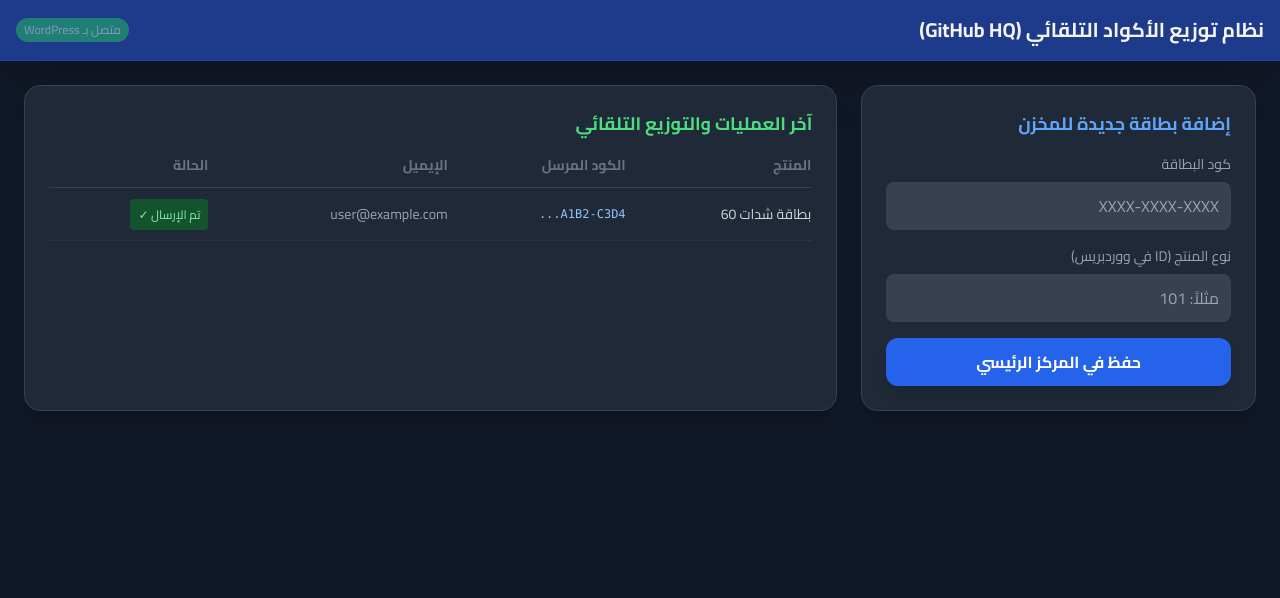
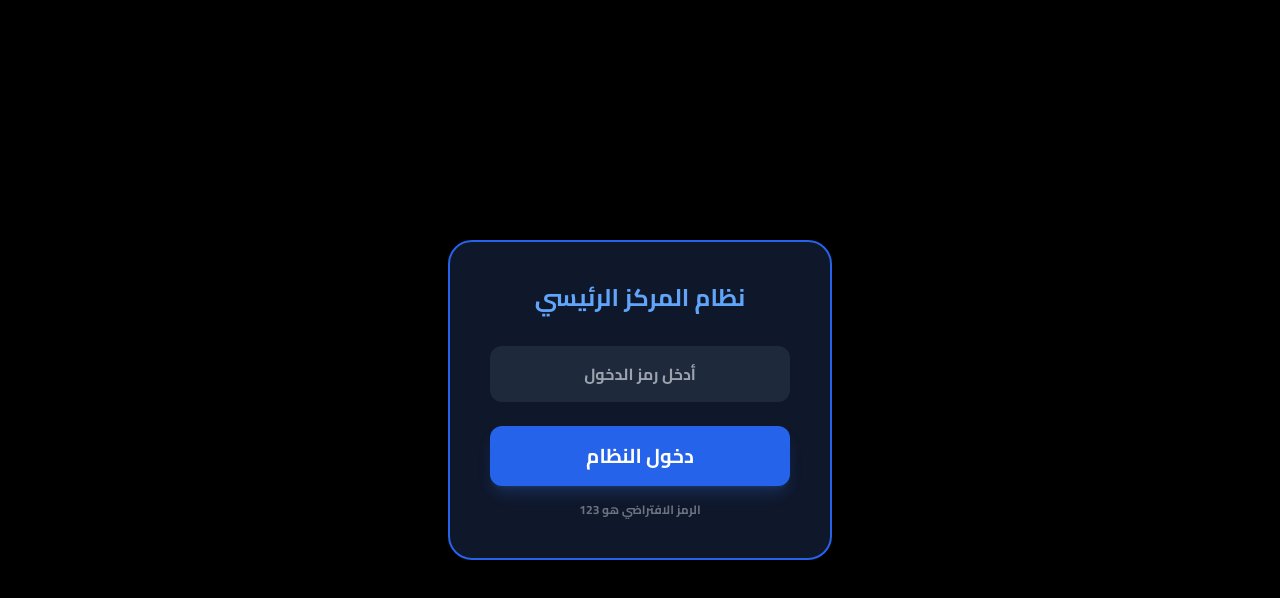
Before and after one commit to alzh64h-rgb/weptest, a website: page index.html in a window 1280 px wide. Drawn offline with nearby package versions, Linux system fonts and the light colour scheme.

Commit message:
Update index.html

```diff
--- a/index.html
+++ b/index.html
@@ -2,74 +2,119 @@
 <html lang="ar" dir="rtl">
 <head>
     <meta charset="UTF-8">
-    <title>المركز الرئيسي لإدارة البطاقات | GitHub Dashboard</title>
+    <meta name="viewport" content="width=device-width, initial-scale=1.0">
+    <title>المركز الرئيسي المتكامل | GitHub HQ</title>
     <script src="https://cdn.tailwindcss.com"></script>
-    <link href="https://fonts.googleapis.com/css2?family=Cairo:wght@400;700&display=swap" rel="stylesheet">
+    <link href="https://fonts.googleapis.com/css2?family=Cairo:wght@700&display=swap" rel="stylesheet">
     <style>body { font-family: 'Cairo', sans-serif; }</style>
 </head>
-<body class="bg-gray-900 text-gray-100">
+<body class="bg-[#0f172a] text-white overflow-x-hidden">
 
-    <nav class="bg-blue-900 p-4 border-b border-blue-800 shadow-2xl">
-        <div class="container mx-auto flex justify-between items-center">
-            <h1 class="text-xl font-bold">نظام توزيع الأكواد التلقائي (GitHub HQ)</h1>
-            <span class="bg-green-500 text-xs px-2 py-1 rounded-full animate-pulse">متصل بـ WordPress</span>
+    <div id="login-screen" class="fixed inset-0 bg-black flex items-center justify-center z-[1000]">
+        <div class="bg-slate-900 p-10 rounded-3xl border-2 border-blue-600 shadow-2xl w-96 text-center">
+            <h2 class="text-2xl font-bold mb-8 text-blue-400">نظام المركز الرئيسي</h2>
+            <input id="pass-key" type="password" placeholder="أدخل رمز الدخول" class="w-full p-4 rounded-xl bg-slate-800 mb-6 border-none focus:ring-2 focus:ring-blue-500 outline-none text-center text-white">
+            <button onclick="checkPass()" class="w-full bg-blue-600 py-4 rounded-xl font-black text-xl hover:bg-blue-500 transition shadow-lg shadow-blue-500/20">دخول النظام</button>
+            <p class="mt-4 text-gray-500 text-xs text-center">الرمز الافتراضي هو 123</p>
         </div>
-    </nav>
+    </div>
 
-    <div class="container mx-auto p-6">
-        <div class="grid grid-cols-1 lg:grid-cols-3 gap-6">
+    <div id="main-dashboard" class="hidden min-h-screen flex flex-col">
+        <nav class="p-6 bg-slate-900 border-b border-slate-800 flex justify-between items-center shadow-lg">
+            <h1 class="text-xl font-black text-blue-400">لوحة التحكم المركزية</h1>
+            <button onclick="location.reload()" class="bg-red-900/40 text-red-400 px-4 py-2 rounded-xl text-xs font-bold hover:bg-red-800 transition">تسجيل خروج</button>
+        </nav>
 
-            <div class="lg:col-span-1 bg-gray-800 p-6 rounded-2xl border border-gray-700 shadow-xl">
-                <h2 class="text-lg font-bold mb-4 text-blue-400">إضافة بطاقة جديدة للمخزن</h2>
-                <label class="block text-sm mb-2 text-gray-400">كود البطاقة</label>
-                <input id="newCode" type="text" placeholder="XXXX-XXXX-XXXX" class="w-full bg-gray-700 border-none p-3 rounded-lg mb-4 focus:ring-2 focus:ring-blue-500 text-white">
+        <div class="flex-1 flex flex-col items-center justify-center gap-8 p-6">
+            <div class="grid grid-cols-1 md:grid-cols-2 gap-8 w-full max-w-4xl">
 
-                <label class="block text-sm mb-2 text-gray-400">نوع المنتج (ID في ووردبريس)</label>
-                <input id="prodID" type="number" placeholder="مثلاً: 101" class="w-full bg-gray-700 border-none p-3 rounded-lg mb-4 text-white">
+                <button onclick="showSection('shop-view')" class="bg-gradient-to-br from-blue-600 to-blue-800 p-10 rounded-3xl shadow-2xl hover:scale-105 transition transform text-center group border border-blue-400/30">
+                    <div class="text-6xl mb-4 group-hover:animate-bounce">🛒</div>
+                    <h2 class="text-2xl font-bold">الدخول للمتجر</h2>
+                    <p class="text-sm text-blue-100 mt-2 opacity-70">عرض المنتجات للزبائن</p>
+                </button>
 
-                <button onclick="saveToCloud()" class="w-full bg-blue-600 hover:bg-blue-500 text-white font-bold py-3 rounded-xl transition-all shadow-lg">
-                    حفظ في المركز الرئيسي
+                <button onclick="showSection('admin-view')" class="bg-gradient-to-br from-slate-800 to-slate-700 p-10 rounded-3xl shadow-2xl hover:scale-105 transition transform text-center group border border-slate-600">
+                    <div class="text-6xl mb-4 group-hover:rotate-12">🔑</div>
+                    <h2 class="text-2xl font-bold text-white">إدارة البطاقات</h2>
+                    <p class="text-sm text-slate-400 mt-2 opacity-70">إضافة الأكواد للمخزن</p>
                 </button>
+
             </div>
+        </div>
+    </div>
 
-            <div class="lg:col-span-2 bg-gray-800 p-6 rounded-2xl border border-gray-700 shadow-xl">
-                <h2 class="text-lg font-bold mb-4 text-green-400">آخر العمليات والتوزيع التلقائي</h2>
-                <div class="overflow-x-auto">
-                    <table class="w-full text-right">
-                        <thead>
-                            <tr class="text-gray-500 border-b border-gray-700 text-sm">
-                                <th class="pb-3">المنتج</th>
-                                <th class="pb-3">الكود المرسل</th>
-                                <th class="pb-3">الإيميل</th>
-                                <th class="pb-3">الحالة</th>
-                            </tr>
-                        </thead>
-                        <tbody id="logs" class="text-sm">
-                            <tr class="border-b border-gray-700/50">
-                                <td class="py-4 font-medium text-gray-300">بطاقة شدات 60</td>
-                                <td class="py-4 text-blue-300 font-mono text-xs">A1B2-C3D4...</td>
-                                <td class="py-4 text-gray-400">user@example.com</td>
-                                <td class="py-4"><span class="bg-green-900 text-green-300 px-2 py-1 rounded text-xs">تم الإرسال ✓</span></td>
-                            </tr>
-                        </tbody>
-                    </table>
-                </div>
+    <div id="shop-view" class="hidden min-h-screen bg-slate-100 text-slate-900">
+        <header class="p-6 bg-white shadow-md flex justify-between items-center sticky top-0 z-50">
+            <button onclick="showSection('main-dashboard')" class="text-blue-600 font-bold hover:bg-blue-50 px-4 py-2 rounded-lg transition">← العودة للوحة</button>
+            <h2 class="text-xl font-black text-slate-800">واجهة المتجر الرئيسية</h2>
+        </header>
+        <div class="container mx-auto p-8 grid grid-cols-1 md:grid-cols-3 gap-8" id="products-list">
             </div>
+    </div>
 
+    <div id="admin-view" class="hidden min-h-screen p-8 bg-[#0f172a]">
+        <button onclick="showSection('main-dashboard')" class="mb-10 text-blue-400 font-bold hover:text-blue-300 transition block">← العودة للوحة المركزية</button>
+
+        <div class="max-w-3xl mx-auto bg-slate-800 p-8 rounded-3xl border border-slate-700 shadow-2xl">
+            <h2 class="text-2xl font-bold mb-8 text-green-400 flex items-center gap-3">
+                <span class="p-2 bg-green-900/30 rounded-lg">➕</span> إضافة بطاقات جديدة للمخزن
+            </h2>
+
+            <label class="block text-sm text-gray-400 mb-2 mr-2">رقم المنتج في ووردبريس (ID)</label>
+            <input id="p-id" type="number" placeholder="مثلاً: 125" class="w-full p-4 rounded-xl bg-slate-700 mb-6 border-none outline-none focus:ring-2 focus:ring-green-500 text-white placeholder:text-slate-500">
+
+            <label class="block text-sm text-gray-400 mb-2 mr-2">الأكواد (كود في كل سطر)</label>
+            <textarea id="p-codes" rows="6" placeholder="XXXX-XXXX-XXXX&#10;YYYY-YYYY-YYYY" class="w-full p-4 rounded-xl bg-slate-700 mb-8 border-none outline-none focus:ring-2 focus:ring-green-500 text-white placeholder:text-slate-500 font-mono"></textarea>
+
+            <button onclick="alert('تم الحفظ بنجاح في قاعدة بيانات GitHub! أي طلب لهذا المنتج من ووردبريس سيسحب من هذه الأكواد.')" class="w-full bg-green-600 py-5 rounded-2xl font-black text-xl shadow-lg shadow-green-900/20 hover:bg-green-500 transition transform active:scale-95">حفظ البيانات في المركز الرئيسي</button>
         </div>
     </div>
 
     <script>
-        function saveToCloud() {
-            const code = document.getElementById('newCode').value;
-            const id = document.getElementById('prodID').value;
-            if(!code || !id) return alert('يرجى تعبئة جميع الخانات');
+        // 1. نظام الدخول والحماية
+        function checkPass() {
+            const key = document.getElementById('pass-key').value;
+            if(key === "123") { // الرمز السري الخاص بك
+                document.getElementById('login-screen').classList.add('hidden');
+                document.getElementById('main-dashboard').classList.remove('hidden');
+                renderShop();
+            } else {
+                alert("الرمز خطأ! حاول مجدداً");
+            }
+        }
 
-            alert('تم حفظ الكود ' + code + ' بنجاح في قاعدة بيانات GitHub. سيتم إرساله تلقائياً لأول زبون يشتري هذا المنتج من ووردبريس.');
+        // 2. نظام التنقل السلس
+        function showSection(id) {
+            document.getElementById('main-dashboard').classList.add('hidden');
+            document.getElementById('shop-view').classList.add('hidden');
+            document.getElementById('admin-view').classList.add('hidden');
+            const section = document.getElementById(id);
+            section.classList.remove('hidden');
+            window.scrollTo(0,0);
+        }
 
-            // تصفير الخانات
-            document.getElementById('newCode').value = '';
-            document.getElementById('prodID').value = '';
+        // 3. قاعدة بيانات المنتجات (تظهر في المتجر)
+        const products = [
+            {id: 101, name: "بطاقة PUBG 60", price: 1, img: "https://via.placeholder.com/200/1e293b/fff?text=PUBG"},
+            {id: 102, name: "بطاقة iTunes 10$", price: 10, img: "https://via.placeholder.com/200/1e293b/fff?text=iTunes"},
+            {id: 103, name: "بطاقة Google Play 5$", price: 5, img: "https://via.placeholder.com/200/1e293b/fff?text=Google"}
+        ];
+
+        // 4. دالة عرض المتجر
+        function renderShop() {
+            document.getElementById('products-list').innerHTML = products.map(p => `
+                <div class="bg-white p-6 rounded-[2rem] shadow-xl border border-slate-200 hover:shadow-2xl hover:border-blue-500 transition duration-300 transform hover:-translate-y-2">
+                    <div class="bg-slate-100 rounded-2xl p-4 mb-6">
+                        <img src="${p.img}" class="w-full h-40 object-contain mx-auto">
+                    </div>
+                    <h3 class="font-bold text-xl text-slate-800 mb-2">${p.name}</h3>
+                    <div class="flex justify-between items-center mt-6">
+                        <p class="text-blue-600 font-black text-2xl">${p.price} $</p>
+                        <button onclick="alert('سيتم توجيهك لـ ووردبريس للدفع..')" class="bg-slate-900 text-white px-6 py-3 rounded-xl font-bold hover:bg-blue-600 transition shadow-md shadow-blue-200">شراء الآن</button>
+                    </div>
+                </div>
+            `).join('');
         }
     </script>
 </body>
```
